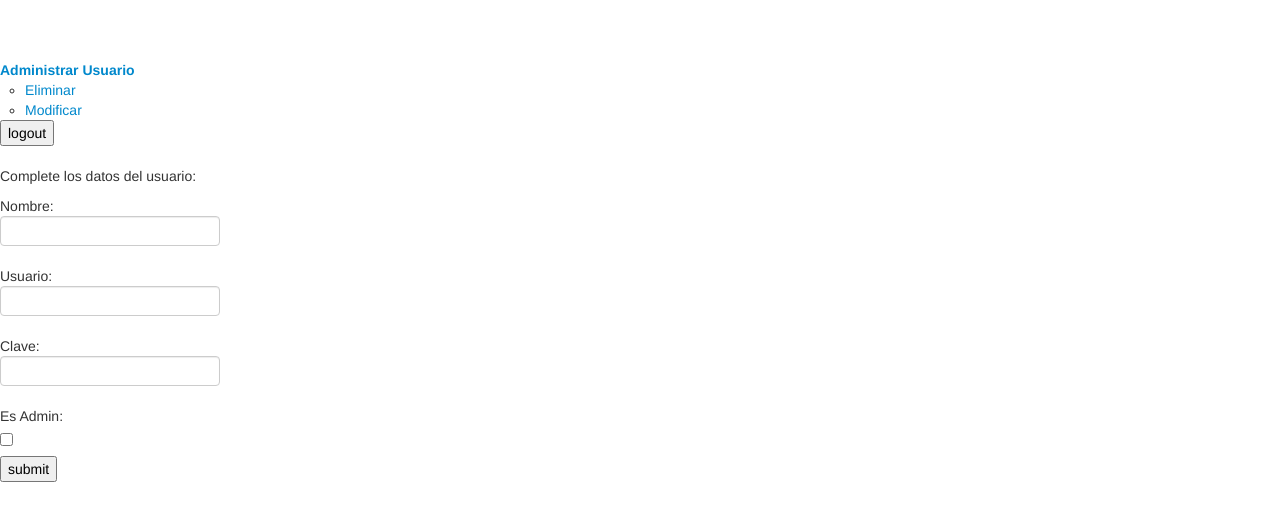
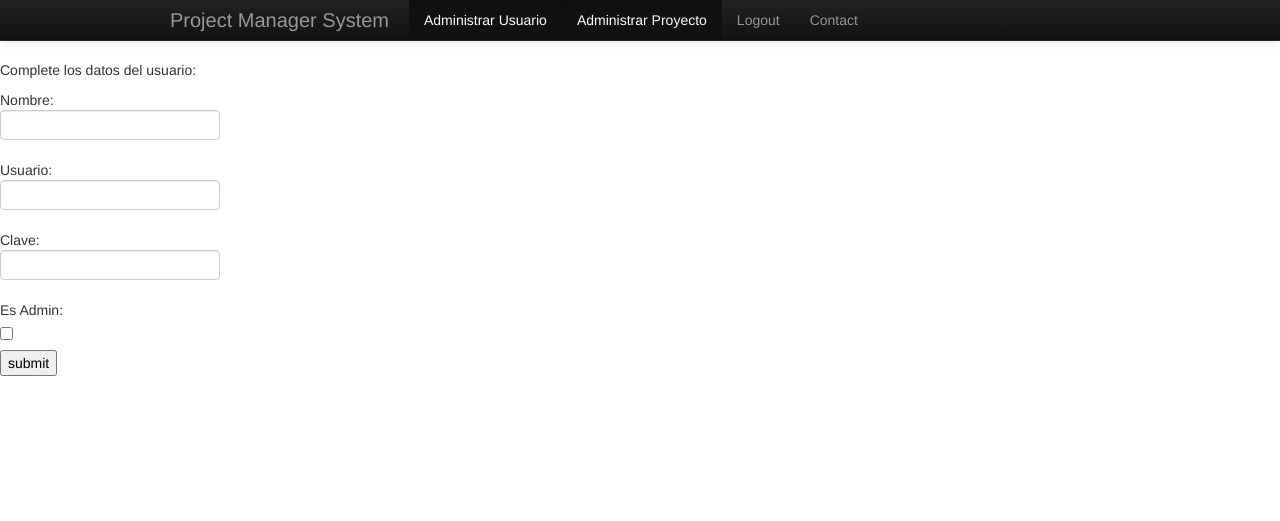
Before and after one commit to diegocrzt/pmspy, a Flask app: page /admusuario/crearusuario/ in a window 1280 px wide. Shown: the top 521 px of the page. Run offline with Flask 2, Linux system fonts and the light colour scheme; the visitor is signed in with stand-in values (Sample User, id 1); parts of the project's set-up code (start-up, migrations or seed data) failed here and were passed over; some libraries are stand-ins or nearby versions.

Commit message:
actualizacion miercoles

```diff
--- a/pms/main.py
+++ b/pms/main.py
@@ -183,7 +183,6 @@ def eUsuario(username=None):
 @app.route('/admusuario/editarusuario/<u>', methods=["POST", "GET"])
 @login_required
 def edUsuario(u=None):
-
     if request.method == "GET":
         usuario=getUsuario(u)
         return flask.render_template('editarUsuario.html',u=usuario)
--- a/pms/templates/base.html
+++ b/pms/templates/base.html
@@ -10,18 +10,22 @@
 			text-align : right;
 		}
 	</style>
+
 <link href="{{ url_for('static', filename = 'bootstrap/css/bootstrap-responsive.css') }}" rel="stylesheet">
 
 <script src="{{ url_for('static', filename = 'jquery-1.9.1.min.js') }}"></script>
 <script src="{{ url_for('static', filename = 'bootstrap/js/bootstrap.min.js') }}"></script>
+
         <link rel="stylesheet" type="text/css" href="/static/bootstrap/css/bootstrap.css" />
         <script src="/static/jquery-1.9.1.min.js"></script>
+
     </head>
-    <body>
+        <body>
 
             {% block menu%}{% endblock %}
             {% block mensaje%}{% endblock %}
             {% block content%}{% endblock %}
 
+
     </body>
 </html>
--- a/pms/templates/crearUsuario.html
+++ b/pms/templates/crearUsuario.html
@@ -1,23 +1,26 @@
 {% extends "base.html" %}
 {% block menu %}
 
-<div class="menuHolder">
-	<ul class="nav">
-		<li>
-			<li><a class="top-a" href="#url"><b>Administrar Usuario</b></a>
-			<div class="col1">
-				<ul class="colSingle">
-					<li><a href="#url">Eliminar</a>
-					<li><a href="#url">Modificar</a>
-				</ul>
-			</div>
-		</li>
-		 <li>
-		 <form action="{{url_for('index')}}" method="post">
-            <input type="submit" name="logout" value="logout" />
-        </form>
-        </li>
-	</ul>
+ <div class="navbar navbar-inverse navbar-fixed-top">
+      <div class="navbar-inner">
+        <div class="container">
+          <button type="button" class="btn btn-navbar" data-toggle="collapse" data-target=".nav-collapse">
+            <span class="icon-bar"></span>
+            <span class="icon-bar"></span>
+            <span class="icon-bar"></span>
+            <span class="icon-bar"></span>
+          </button>
+          <a class="brand" href="#">Project Manager System</a>
+          <div class="nav-collapse collapse">
+            <ul class="nav">
+              <li class="active"><a href="/admusuario/">Administrar Usuario</a></li>
+              <li class="active"><a href="/admproyecto/">Administrar Proyecto</a></li>
+              <li><a href="/">Logout</a></li>
+              <li><a href="#contact">Contact</a></li>
+              </ul>
+          </div>
+       </div>
+     </div>
 </div>
 {%endblock%}
 
```
Also changed, not shown: pms/templates/admProyecto.html (+6 -34 lines), pms/templates/admUsuario.html (+0 -17 lines), pms/templates/editarUsuario.html (+21 -14 lines), pms/templates/index.html (+5 -3 lines).
